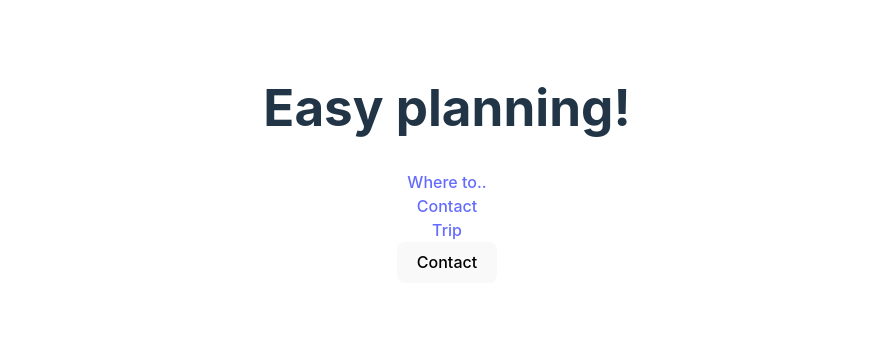
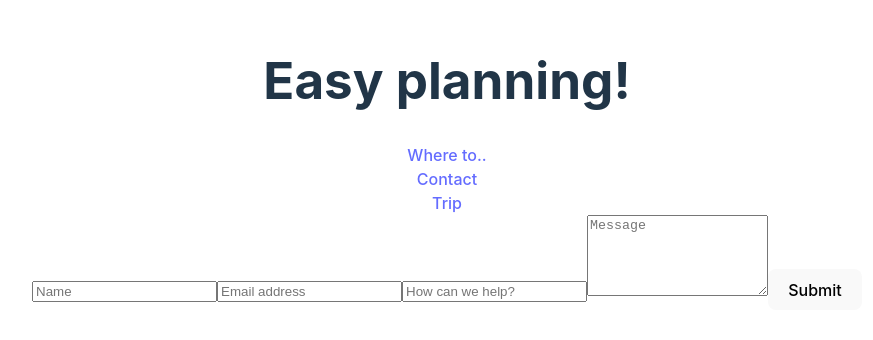
Before and after one commit to Papioani/Trip-onClick, a React (Vite) app in the folder client/: page /contact in a window 1280 px wide. Shown: the part 236-576 px from the top of the page, without its empty margins (193-1066 px from the left). Built offline with nearby package versions, Linux system fonts and the light colour scheme.

Commit message:
commit of contact form code

```diff
--- a/client/src/pages/Contact.jsx
+++ b/client/src/pages/Contact.jsx
@@ -1,16 +1,19 @@
 import React from "react"
-import { useNavigate } from "react-router-dom";
+
 
 export default function Contact() {
-  let navigate = useNavigate();
-
-  const handleClick =() => {
-    navigate("/contact")
-  }
 
     return (
-      <div style={{color: "green"}} >
-      <button onClick={handleClick}>Contact</button>
-      </div>
-    )
-  }
+      <form  className='ContactForm'>
+         <input type='text' name='name' placeholder='Name'></input>
+         <input type='email' name='email' placeholder='Email address'></input>
+         <input type='text' name='comments' placeholder='How can we help?'></input>
+         <textarea  rows={5} name='message' placeholder='Message' ></textarea>
+         <button className='submit-btn' type='submit'>
+            Submit
+         </button>
+        </form>
+
+
+    );
+  };
```
